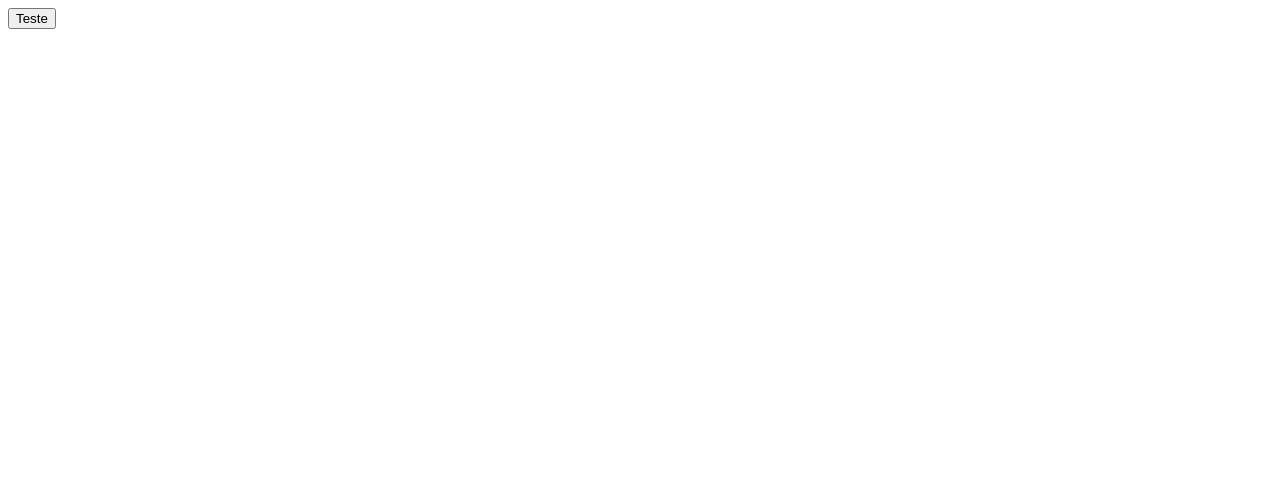
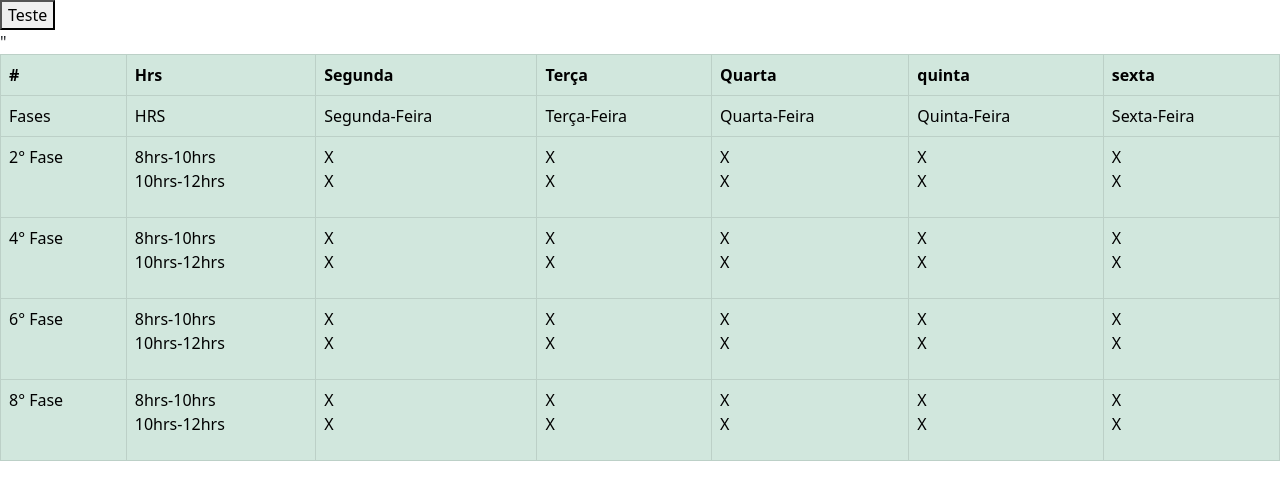
Before and after one commit to YanBurigo/AlgoritmoGenetico, a plain HTML site: page index.html in a window 1280 px wide. Drawn offline with nearby package versions, Linux system fonts and the light colour scheme.

Commit message:
Criado tabela.

```diff
--- a/index.html
+++ b/index.html
@@ -11,11 +11,133 @@
     <script src='scripts/Metodos.js'></script>
     <script src='scripts/Avaliacao.js'></script>
 
+
 </head>
+    <link href="https://cdn.jsdelivr.net/npm/bootstrap@5.0.0-beta2/dist/css/bootstrap.min.css" rel="stylesheet" integrity="sha384-BmbxuPwQa2lc/FVzBcNJ7UAyJxM6wuqIj61tLrc4wSX0szH/Ev+nYRRuWlolflfl" crossorigin="anonymous">
 <body>
     <button onclick="Executar()">Teste</button>
 
-    <!--Criar interface aqui-->
+    <div>
+
+        <table class="table table-bordered table-success">
+
+        <thead>
+          <tr>
+            <th scope="col">#</th>
+            <th scope="col">Hrs</th>
+            <th scope="col">Segunda</th>
+            <th scope="col">Terça</th>
+            <th scope="col">Quarta</th>
+            <th scope="col">quinta</th>
+            <th scope="col">sexta</th>
+          </tr>
+        </thead>
+
+
+        <tbody>
+
+        </tr>
+        <td>Fases</td>
+        <td>HRS</td>
+        <td>Segunda-Feira</td>
+        <td>Terça-Feira</td>
+        <td>Quarta-Feira</td>
+        <td>Quinta-Feira</td>
+        <td>Sexta-Feira</td>
+    </tr>
+    <tr>
+
+        <td>2° Fase</td>
+        <td>8hrs-10hrs
+            <p>10hrs-12hrs</p>
+        <td>X
+            <p>X</p>
+        </td>
+        <td>X
+            <p>X</p>
+        </td>
+        <td>X
+            <p>X</p>
+        </td>
+        <td>X
+            <p>X</p>
+        </td>
+        <td>X
+            <p>X</p>
+        </td>
+        </td>
+    </tr>
+
+    <tr>
+
+        <td>4° Fase</td>
+        <td>8hrs-10hrs
+            <p>10hrs-12hrs</p>
+            <td>X
+                <p>X</p>
+            </td>
+            <td>X
+                <p>X</p>
+            </td>
+            <td>X
+                <p>X</p>
+            </td>
+            <td>X
+                <p>X</p>
+            </td>
+            <td>X
+                <p>X</p>
+
+    </tr>
+    <tr>
+
+        <td>6° Fase</td>
+        <td>8hrs-10hrs
+            <p>10hrs-12hrs</p>
+            <td>X
+                <p>X</p>
+            </td>
+            <td>X
+                <p>X</p>
+            </td>
+            <td>X
+                <p>X</p>
+            </td>
+            <td>X
+                <p>X</p>
+            </td>
+            <td>X
+                <p>X</p>
+
+    </tr>
+    <tr>
+
+        <td>8° Fase</td>
+        <td>8hrs-10hrs
+            <p>10hrs-12hrs</p>
+            <td>X
+                <p>X</p>
+            </td>
+            <td>X
+                <p>X</p>
+            </td>
+            <td>X
+                <p>X</p>
+            </td>
+            <td>X
+                <p>X</p>
+            </td>
+            <td>X
+                <p>X</p>
+
+          <tr>"<table-info></table-info></tr>
+
+        </tbody>
+      </table>
+
+    </div>
+
+</body>
 
     <script>
         var dados;
```
